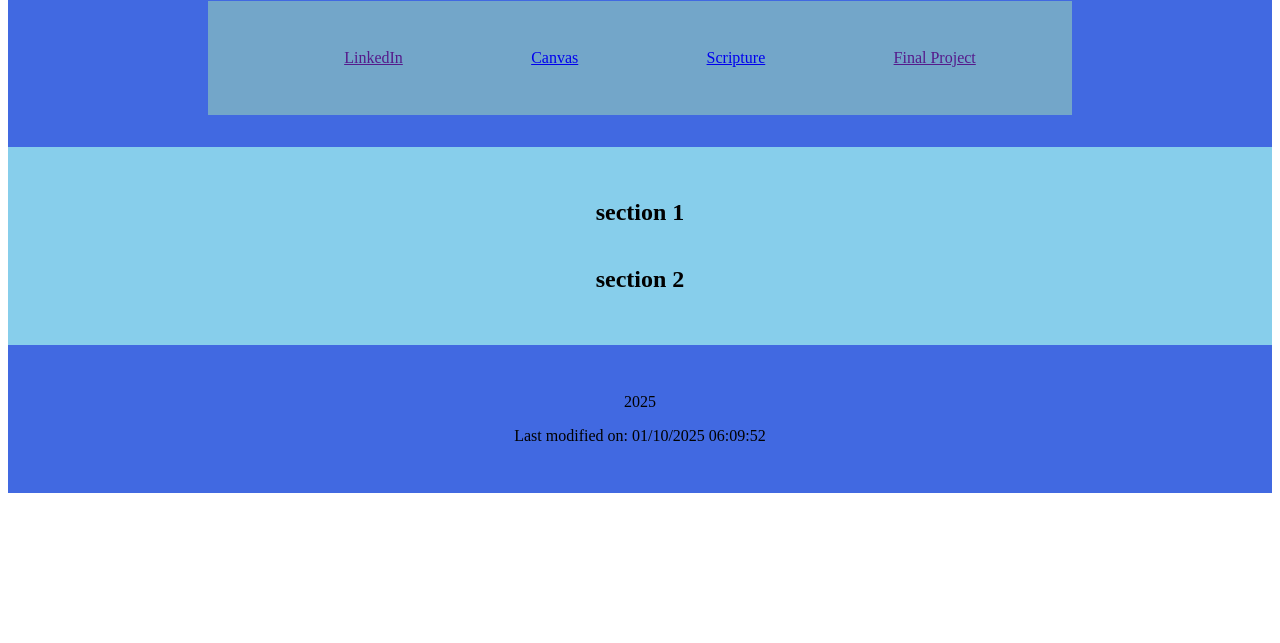
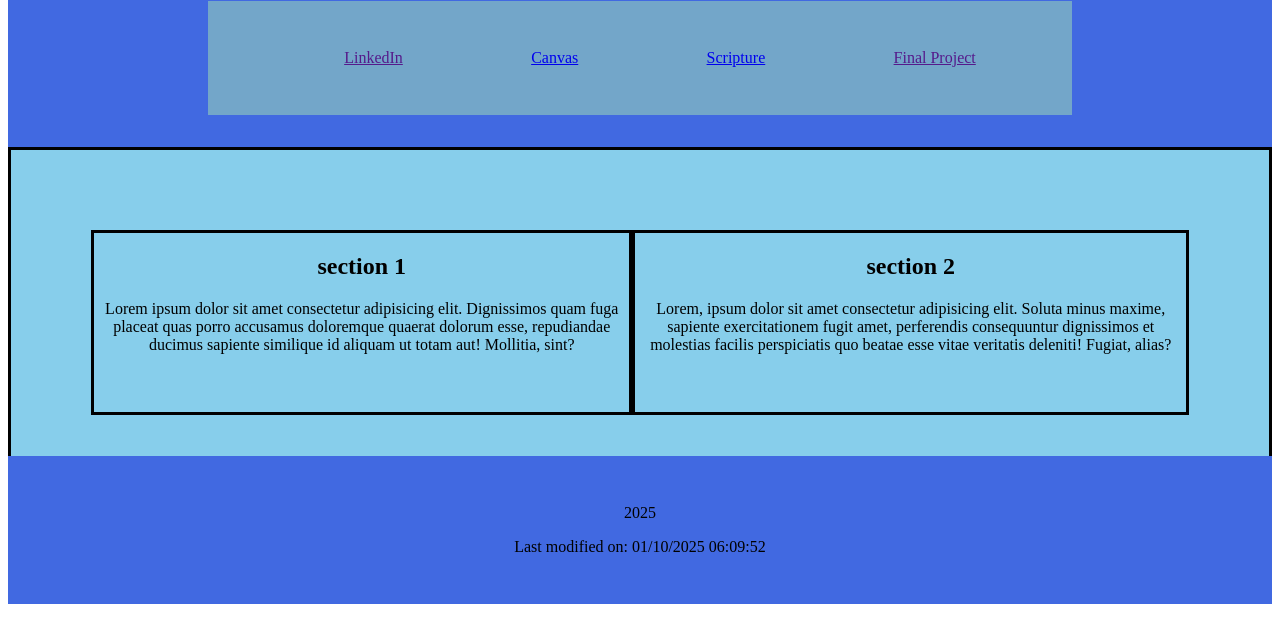
Before and after one commit to porterrakisits/wdd131, a plain HTML site: page index.html in a window 1280 px wide. Shown: the part 119-762 px from the top of the page. Drawn offline with Linux system fonts and the light colour scheme; a web font is replaced by a local one.

Commit message:
more css

```diff
--- a/index.html
+++ b/index.html
@@ -31,9 +31,11 @@
     <main>
         <section class="card" id="one">
             <h1>section 1</h1>
+            <p>Lorem ipsum dolor sit amet consectetur adipisicing elit. Dignissimos quam fuga placeat quas porro accusamus doloremque quaerat dolorum esse, repudiandae ducimus sapiente similique id aliquam ut totam aut! Mollitia, sint?</p>
         </section>
         <section class="card" id="two">
             <h1>section 2</h1>
+            <p>Lorem, ipsum dolor sit amet consectetur adipisicing elit. Soluta minus maxime, sapiente exercitationem fugit amet, perferendis consequuntur dignissimos et molestias facilis perspiciatis quo beatae esse vitae veritatis deleniti! Fugiat, alias?</p>
         </section>
     </main>
     <footer>
--- a/styles/base.css
+++ b/styles/base.css
@@ -73,17 +73,22 @@ main {
     display: grid;
     grid-template: auto;
     background-color: skyblue;
-    padding: 2rem;
+    padding: 5rem;
+    border: solid;
+    height: 60%;
 }
 
 #one {
-    grid-column: 1 / 2 ;
+    grid-row: 1 / 2 ;
+    margin: 1fr;
+    border: solid black;
 }
 
 #two {
-    grid-column: 1 / 2 ;
+    grid-row: 1 / 2 ;
+    margin: 1fr;
+    border: solid black;
 }
-
 
 
 
```
